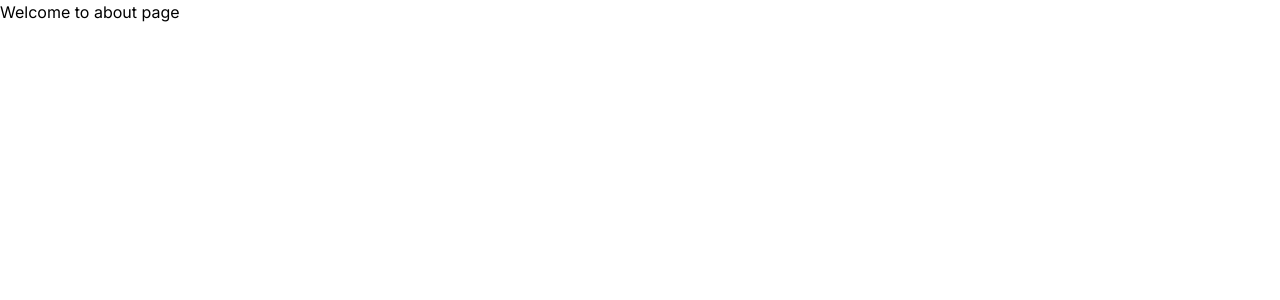
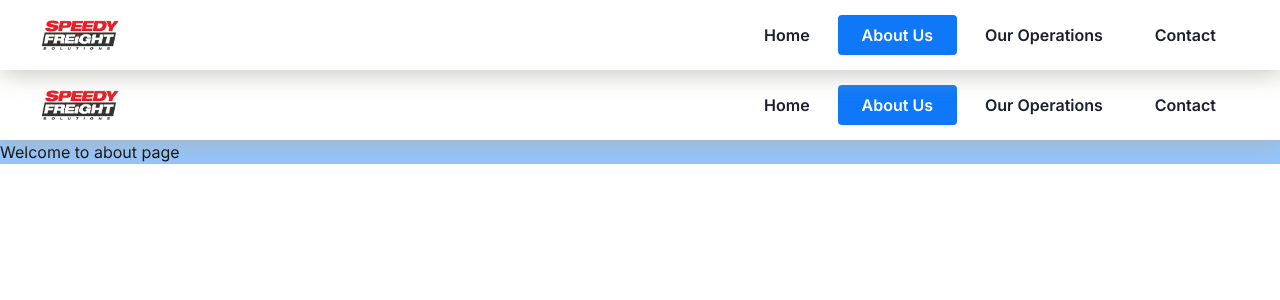
Before and after one commit to Speedyfreightsolutions/speedyfreightsolutions-frontend, a Next.js app: page /about in a window 1280 px wide. Shown: the top 300 px of the page. Built offline with nearby package versions, Linux system fonts and the light colour scheme.

Commit message:
Navbar completely setup

```diff
--- /dev/null
+++ b/app/(routes)/layout.tsx
@@ -0,0 +1,23 @@
+import type { Metadata } from 'next';
+import { Inter } from 'next/font/google';
+
+import Navbar from '@/components/Navbar';
+
+export const metadata: Metadata = {
+  title: 'Speedy Freight Solutions',
+  description: 'A transport company based in Australia',
+};
+
+export default function StaticLayout({
+  children,
+}: Readonly<{
+  children: React.ReactNode;
+}>) {
+  return (
+    <>
+      <Navbar />
+
+      <div className='translate-y-[70px] bg-blue-300'>{children}</div>
+    </>
+  );
+}
--- a/app/globals.css
+++ b/app/globals.css
@@ -3,7 +3,7 @@
 @tailwind utilities;
 
 :root {
-  --shadow: 2px 4px 10px rgba(255, 255, 233, 0.7);
+  --shadow: 2px 4px 25px rgba(175, 175, 166, 0.7);
 }
 
 nav {
--- a/app/layout.tsx
+++ b/app/layout.tsx
@@ -1,6 +1,7 @@
 import type { Metadata } from 'next';
 import { Inter } from 'next/font/google';
 import './globals.css';
+import Navbar from '@/components/Navbar';
 
 const inter = Inter({ subsets: ['latin'] });
 
@@ -16,7 +17,10 @@ export default function RootLayout({
 }>) {
   return (
     <html lang='en'>
-      <body className={inter.className}>{children}</body>
+      <body className={inter.className}>
+        <Navbar />
+        <div className='translate-y-[70px] bg-blue-400'>{children}</div>
+      </body>
     </html>
   );
 }
--- a/app/page.tsx
+++ b/app/page.tsx
@@ -1,9 +1,9 @@
-import Navbar from '@/components/Navbar';
+
 
 export default function Home() {
   return (
     <>
-      <Navbar />
+
 
       <h1>Hello, Speedy </h1>
     </>
--- a/components/MobileNav.tsx
+++ b/components/MobileNav.tsx
@@ -25,12 +25,12 @@ const MobileNav = () => {
             width={32}
             height={32}
             alt='Hamburger menu'
-            className='cursor-pointer md:hidden'
+            className='cursor-pointer text-dark-1 md:hidden'
           />
         </SheetTrigger>
 
-        {/* Speedy Freight's logo */}
         <SheetContent side='right' className='border-none bg-dark-1'>
+          {/* Speedy Freight's logo */}
           <Link href='/' className='flex items-center gap-2'>
             <Image
               src='/images/logo.png'
@@ -50,7 +50,7 @@ const MobileNav = () => {
                         href={link.route}
                         key={index}
                         className={cn(
-                          'flex gap-4 rounded items-center justify-end p-4 text-right w-full max-w-60 text-white',
+                          'flex gap-4 rounded items-center justify-end p-4 text-right w-full max-w-60 text-white-1',
                           {
                             'bg-blue-1': isActive,
                           }
--- a/components/Navbar.tsx
+++ b/components/Navbar.tsx
@@ -14,7 +14,7 @@ const Navbar = () => {
   return (
     <>
       {/* Nav styles */}
-      <nav className='flex justify-between items-center fixed h-[70px] z-40 w-full bg-white-1 !text-dark-1 px-6 py-4 lg:px-10'>
+      <nav className='flex justify-between items-center fixed h-[70px] mb-[70px] z-40 w-full bg-white-1 !text-dark-1 px-6 py-4 lg:px-10'>
         {/* Logo */}
         <Link href='/' className='flex items-center'>
           <Image
@@ -39,7 +39,7 @@ const Navbar = () => {
                   className={cn(
                     'flex rounded items-center px-6 py-2  w-max text-white',
                     {
-                      'bg-blue-1': isActive,
+                      'bg-blue-1 text-white-1': isActive,
                     }
                   )}
                 >
--- a/constants/index.ts
+++ b/constants/index.ts
@@ -10,7 +10,7 @@ export const navbarLinks = [
 
   {
     label: 'Our Operations',
-    route: '/operations',
+    route: '/our-operations',
   },
   {
     label: 'Contact',
```
Also changed, not shown: public/icons/hamburger.svg.
